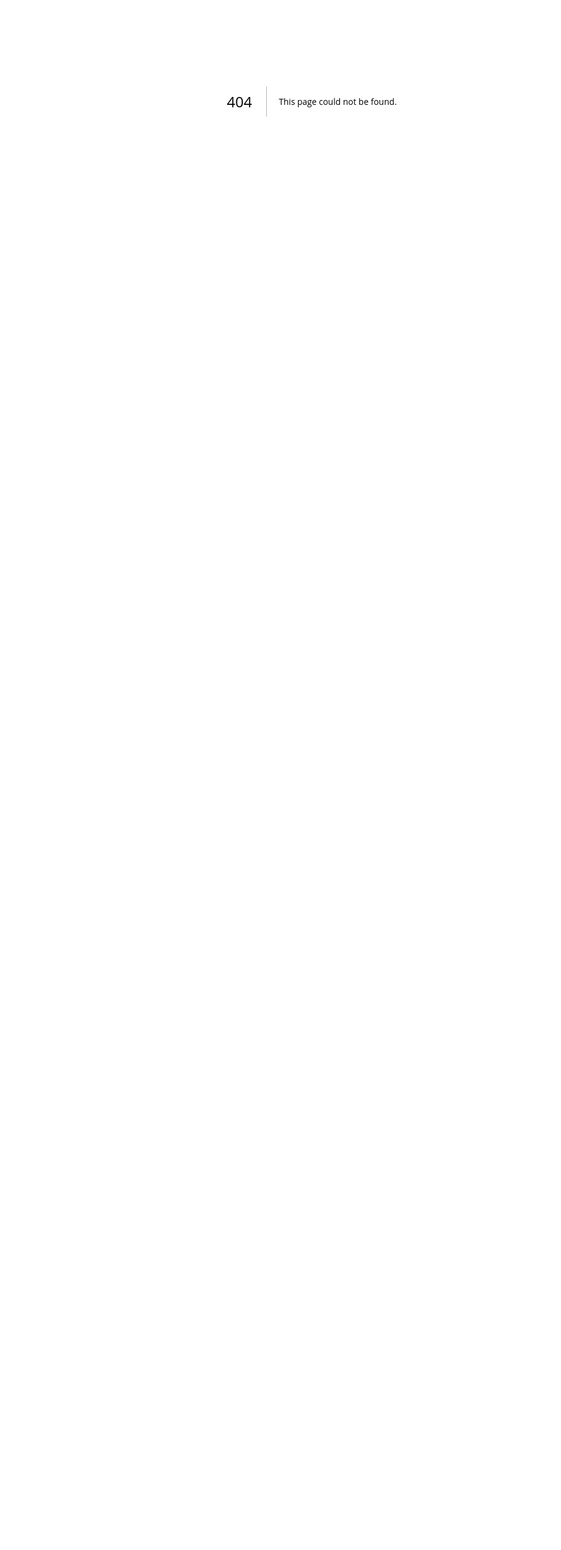
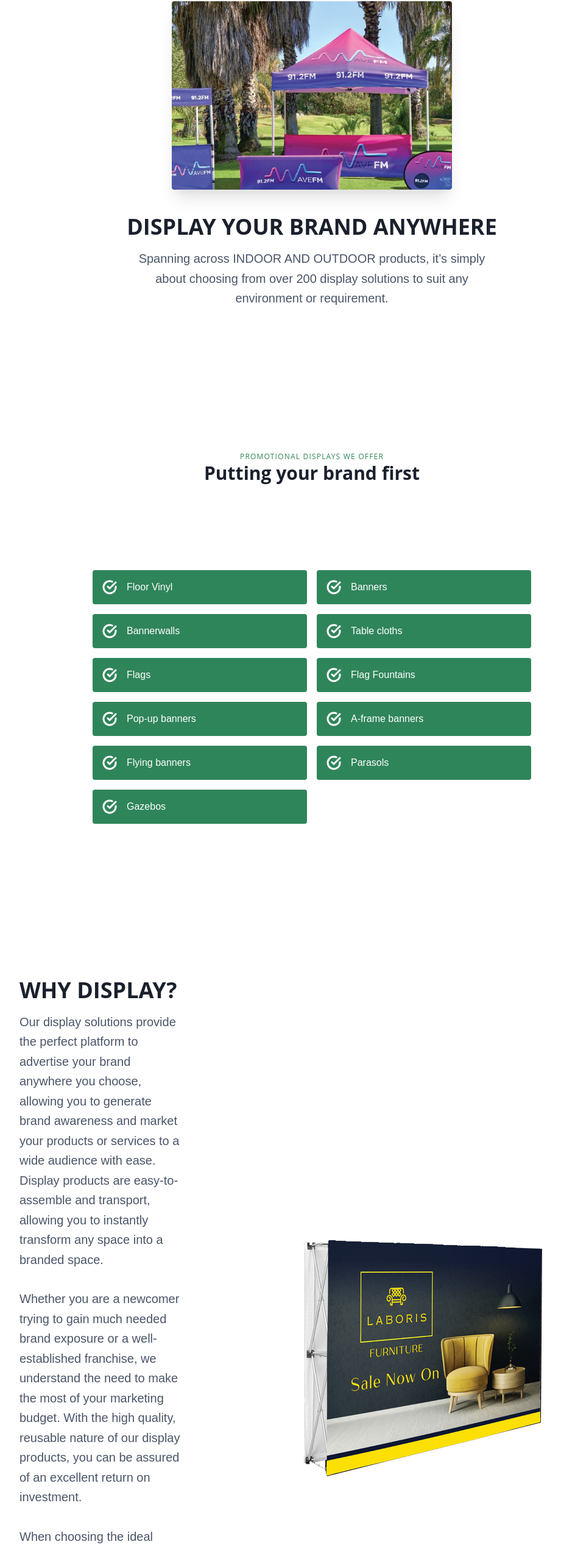
Before and after one commit to britzdylan/sportpro-sa, a Next.js app: page /marketing-events in a window 1280 px wide. Before the commit this address had no page. Shown: the part 234-2776 px from the top of the page at 61% size, without its empty margins (128-1049 px from the left). Before the commit the page ends 800 px from the top, so only its background shows below. Built offline with nearby package versions, Linux system fonts and the light colour scheme.

Commit message:
added marketing & events page

```diff
--- a/components/nav.js
+++ b/components/nav.js
@@ -27,6 +27,8 @@ export default function Nav() {
         <nav className="flex lg:w-2/5 flex-wrap items-center justify-end text-base cursor-pointer">
           <Link href="/sportpro-lodge"><a style={{ fontWeight: router.pathname == '/sportpro-lodge' ? '700' : '500' }} className="mr-5 hover:text-green-700">Lodging</a></Link>
           <Link href="/art-framing"><a style={{ fontWeight: router.pathname == '/art-framing' ? '700' : '500' }} className="hover:text-green-700">Art Framing & Memorabilia</a></Link>
+          <Link href="/marketing-events"><a style={{ fontWeight: router.pathname == '/marketing-events' ? '700' : '500' }} className="ml-5 hover:text-green-700">Marketing & Events</a></Link>
+
         </nav>
       </div>
 
--- /dev/null
+++ b/pages/marketing-events.js
@@ -0,0 +1,185 @@
+import Layout from '../components/Layout'
+import FeaturesList from '../components/features-list'
+import { NextSeo } from 'next-seo';
+const items = [
+    {
+        title: 'Floor Vinyl'
+    },
+    {
+        title: 'Banners'
+    },
+    {
+        title: 'Bannerwalls'
+    },
+    {
+        title: 'Table cloths'
+    },
+    {
+        title: 'Flags'
+    },
+    {
+        title: 'Flag Fountains'
+    },
+    {
+        title: 'Pop-up banners'
+    },
+    {
+        title: 'A-frame banners'
+    },
+    {
+        title: 'Flying banners'
+    },
+    {
+        title: 'Parasols'
+    },
+    {
+        title: 'Gazebos'
+    }
+]
+const gallery = [
+    {
+        title: 'sports entertainment international'
+    },
+    {
+        title: 'phakisa holdings'
+    },
+    {
+        title: 'namibia mills'
+    },
+    {
+        title: 'curro'
+    },
+    {
+        title: 'buco hardware'
+    },
+    {
+        title: 'mastercard'
+    },
+    {
+        title: 'UJ'
+    },
+    {
+        title: 'wits'
+    },
+    {
+        title: 'twinsaver'
+    },
+    {
+        title: 'trinity house'
+    },
+    {
+        title: 'sebata holdings'
+    },
+    {
+        title: 'netwater holdings'
+    },
+    {
+        title: 'kobelco'
+    },
+    {
+        title: 'bonitas'
+    }
+]
+export default function Events() {
+
+    return (
+        <Layout>
+         <section className="text-gray-700 body-font">
+                    <div className="container mx-auto flex flex-col px-5 py-24 justify-center items-center">
+                        <img loading="lazy" title="sport merchandise distributor" className="lg:w-1/2 shadow-xl md:w-3/6 w-5/6 max-h-5/6 mb-10 object-cover object-center rounded overflow-hidden" alt="hero" src="/events-bg.jpg" />
+                        <div className="w-full md:w-2/3 flex flex-col mb-16 items-center text-center">
+                            <h1 className="title-font sm:text-4xl text-2xl mb-4 font-bold text-gray-900">DISPLAY
+YOUR BRAND ANYWHERE</h1>
+                            <p className="mb-8 leading-relaxed sm:text-xl text-lg">Spanning across INDOOR AND OUTDOOR products, it’s simply about choosing from
+over 200 display solutions to suit any environment or requirement.</p>
+                        </div>
+                    </div>
+                </section>
+
+                <section className="text-gray-700 ">
+                    <div className="flex flex-col text-center w-full mb-5">
+                        <h2 className="text-xs text-green-700 tracking-widest font-medium title-font mb-1">PROMOTIONAL DISPLAYS WE OFFER</h2>
+                        <h3 className="sm:text-3xl text-2xl font-bold title-font mt-0 text-gray-900">Putting your brand first</h3>
+                    </div>
+                    <FeaturesList contents={items} />
+                </section>
+
+                <section className="text-gray-700 body-font rounded">
+                    <div className=" mx-auto flex px-10 md:px-20 lg:px-0 py-24 lg:flex-row flex-col items-center">
+                        <div className="w-5/6 lg:w-1/2 lg:pr-24 md:pr-16  mb-16 md:mb-0">
+                            <h2 className="title-font sm:text-4xl text-3xl mb-4 font-bold text-gray-900">WHY DISPLAY?
+                        </h2>
+                            <p className="mb-8 text-xl leading-relaxed">Our display solutions provide the perfect platform to advertise your brand anywhere you choose,
+allowing you to generate brand awareness and market your products or services to a wide audience
+with ease. Display products are easy-to-assemble and transport, allowing you to instantly transform
+any space into a branded space.</p>
+                            <p className="mb-8 text-xl leading-relaxed">Whether you are a newcomer trying to gain much needed brand exposure or a well-established
+franchise, we understand the need to make the most of your marketing budget. With the high quality,
+reusable nature of our display products, you can be assured of an excellent return on investment.</p>
+                            <p className="mb-8 text-xl leading-relaxed">When choosing the ideal display solution for your business it’s important to consider the environment
+in which you would like to predominantly use your display. For easy reference, we’ve classified our
+displays into the following categories and ranges, based on their recommended application.</p>
+                        </div>
+                        <img  src="/promo-board.png"/>
+                    </div>
+                </section>
+                <section className="text-gray-700 body-font">
+                    <div className="container px-5 py-24 mx-auto flex flex-wrap">
+                        <div className="flex w-full mb-20 flex-wrap">
+                            <h2 className="sm:text-3xl text-3xl font-bold title-font text-gray-900 lg:w-1/3 lg:mb-0 mb-4">Our Clients</h2>
+                        </div>
+                        <div className="flex flex-wrap justify-start">
+                            {gallery.map((item, index) =>
+                                <div className="hover:shadow-md hover:scale-110 hover:bg-gray-200 p-5 mr-10 mt-10 transform transition-all rounded duration-500 ease-in-out cursor-pointer" key={index}>
+                                    <img loading="lazy" title={item.title} src={`c-${index + 1}.png`} width="150px" alt={item.title} />
+                                </div>
+                            )
+                            }
+                        </div>
+                    </div>
+                </section>
+
+                <section className="text-gray-700 body-font bg-green-700 mx-5 my-20 rounded shadow-2xl">
+                    <div className="container px-5 py-24 mx-auto">
+                        <div className="lg:w-2/3 flex flex-col sm:flex-row sm:items-center items-start mx-auto">
+                            <h2 className="lg:w-1/2 flex-grow sm:pr-16 text-3xl font-bold title-font text-white">See how we can make your brand come alive!</h2>
+                            <div className="mx-auto">
+                                <a href="https://viewer.zoomcats.com/promotional-display" target="_blank" className="flex-shrink-0 block p-2 text-gray-900 bg-white font-light border-0 py-2 px-8 focus:outline-none hover:bg-gray-400 rounded text-xl mt-10 sm:mt-0">View Our Catalogue</a>
+                            </div>
+                        </div>
+                    </div>
+                </section>
+
+                <section className="text-gray-700 body-font relative">
+                    <div className="container px-5 py-24 mx-auto">
+                        <div className="flex flex-col text-center w-full mb-12">
+                            <h2 className="sm:text-3xl text-2xl font-bold title-font mb-4 text-gray-900">Contact Us</h2>
+                            <p className="lg:w-2/3 mx-auto leading-relaxed text-base">Not sure what you need, or do you need some assistance? Fill in our form and we will get back to you ASAP </p>
+                        </div>
+                        <div className="lg:w-1/2 md:w-2/3 mx-auto">
+                            <form action="https://formspree.io/mwkwkloj" method="POST">
+                                <div className="flex flex-wrap -m-2">
+
+                                    <div className="p-2 w-1/2">
+                                        <input className="w-full bg-gray-100 rounded border border-gray-400 focus:outline-none focus:border-green-700 text-base px-4 py-2" placeholder="Name" name="name" required type="text" />
+                                    </div>
+                                    <div className="p-2 w-1/2">
+                                        <input className="w-full bg-gray-100 rounded border border-gray-400 focus:outline-none focus:border-green-700 text-base px-4 py-2" placeholder="Email" name="_replyto" required type="email" />
+                                    </div>
+                                    <div className="p-2 w-full">
+                                        <textarea className="w-full bg-gray-100 rounded border border-gray-400 focus:outline-none h-48 focus:border-green-700 text-base px-4 py-2 resize-none block" name="message" required placeholder="Message"></textarea>
+                                    </div>
+                                    <div className="p-2 w-full">
+                                        <input className="flex mx-auto text-white bg-green-700 border-0 py-2 px-8 focus:outline-none hover:bg-green-700 rounded text-lg" type="submit" value="Send Message" />
+                                    </div>
+                                    <div className="p-2 w-full pt-8 mt-8 border-t border-gray-200 text-center">
+                                        <a className="text-green-700">corporate@sportprosa.co.za</a>
+                                    </div>
+                                </div>
+                            </form>
+                        </div>
+                    </div>
+                </section>
+        </Layout>
+    )
+}
```
Also changed, not shown: public/events-bg.jpg (added), public/promo-board.png (added).
